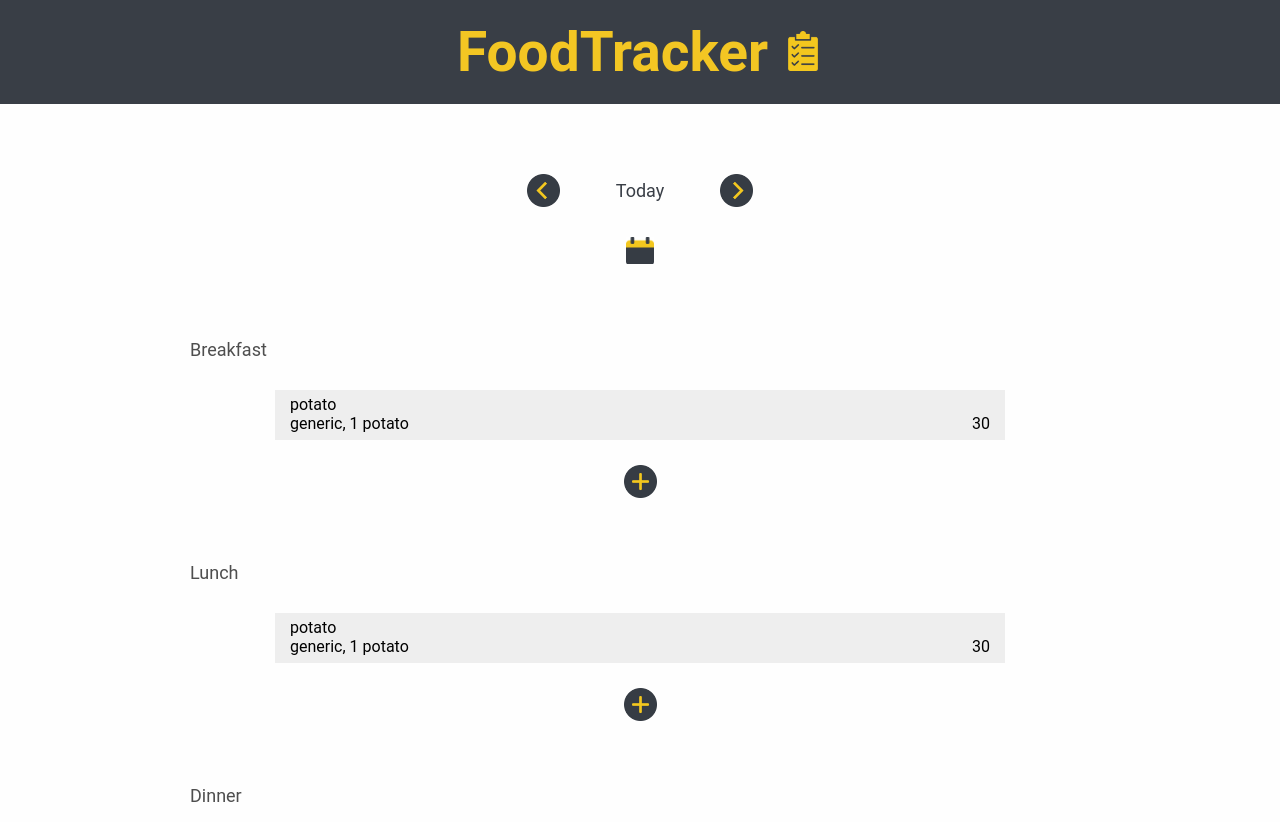
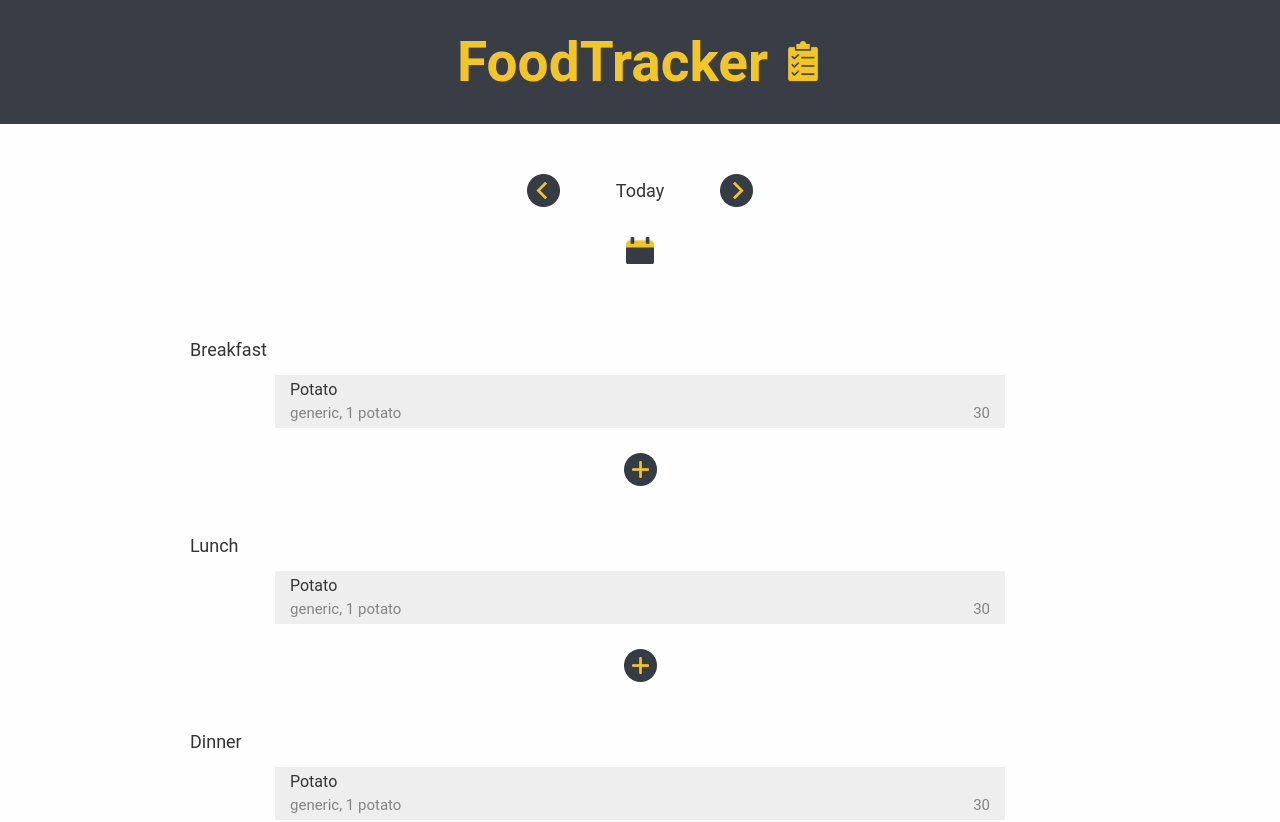
Before and after one commit to emmanuelrocha001/food-tracker, a React (Create React App) app: page / in a window 1280 px wide. Shown: the top 822 px of the page. Built offline with nearby package versions, Linux system fonts and the light colour scheme.

Commit message:
item nutrition info skeleton screen added

```diff
--- a/src/App.css
+++ b/src/App.css
@@ -34,9 +34,9 @@ html {
 
 .Header{
   background: #FEFEFE;
-  padding-top: 20px;
+  padding-top: 30px;
   z-index: 50;
-  padding-bottom: 20px;
+  padding-bottom: 30px;
   width: 100%;
   text-align: center;
   color: #35CFFF;
@@ -87,9 +87,9 @@ h1 {
   max-width: 700px;
 
   /* background: red; */
-  padding-top: 20px;
+  padding-top: 30px;
   padding-bottom: 30px;
-  margin-top: 50px;
+  margin-top: 20px;
   margin-bottom: 30px;
   display: inline-block;
   /* background: red; */
@@ -107,8 +107,8 @@ h1 {
 
   /* background: #393e46; */
   /* background: #FF7F23; */
-  font-size: large;
-  color: #393e46;
+  font-size: 18px;
+  color: #343434;
   display: inline-block;
   margin-left: 30px;
   margin-right: 30px;
@@ -145,16 +145,14 @@ h1 {
 }
 
 .LeftTitle {
-  color: #4E4E4E;
-  border-left: 0px;
-  border-width: 2px;
-  border-right: 0px;
-  border-top: 0px;
-
-  font-size: large;
+  /* background: red; */
+  /*font color*/
+  color: #343434;
+  font-size: 18px;
   margin: auto;
   text-align: left;
-  margin-bottom: 30px;
+  margin-top: 15px;
+  margin-bottom: 15px;
   width: 90%;
 }
 
@@ -168,7 +166,7 @@ h1 {
   width: 95%;
   max-width: 1000px;
   margin-bottom: 30px;
-  padding-top: 15px;
+  /* padding-top: 15px; */
 }
 
 .AddButton, .ExitButton{
@@ -205,7 +203,7 @@ h1 {
   border-left: none;
   border-right: none;
   border-top: none;
-  border-bottom: 2.25px solid #393e46;
+  border-bottom: 1.5px solid #848484;
   color: #414141;
   margin-bottom: 30px;
 
@@ -214,15 +212,6 @@ h1 {
 .SearchBar:focus {
   outline-width: 0;
 
-}
-
-.ItemContainer{
-  margin: auto;
-  background: red;
-  width: 80%;
-  display: block;
-  text-align: left;
-  background: lightgray;
 }
 
 .Item {
@@ -236,9 +225,98 @@ h1 {
   padding-top: 5px;;
   /* margin-top: 10px; */
   width: 70%;
-  height: 45px;
+  height: 48px;
+  text-align: left;
+}
 
+.ItemStatic {
+  /* background: red; */
+  /* border-radius: 20px; */
+  padding-left: 15px;
+  padding-right: 15px;
+  margin: auto;
+  margin-bottom: 10px;
+  padding-top: 5px;;
+  /* margin-top: 10px; */
+  width: 90%;
+  height: 48px;
   text-align: left;
+
+
+  border-left: none;
+  border-right: none;
+  border-top: none;
+  padding-bottom: 10px;
+  border-bottom: 2px solid #eeeeee;;
+}
+
+.MacrosContainer{
+  display: inline-block;
+  margin-top: 15px;
+  margin-bottom: 15px;
+  width: 90%;
+  height: 40px;
+  /* background: red; */
+}
+.Macro {
+  display: inline-block;
+  /* background: blue; */
+  margin-left: 20px;
+  margin-right: 20px;
+
+}
+
+.MacroGrams {
+  font-size: 16px;
+  color: #343434;
+  margin-top: 0px;
+  margin-bottom: 5px;
+
+}
+.MacroName {
+  font-size: 14px;
+  color: #848484;
+  margin-top: 0px;
+  margin-bottom: 0px;
+
+}
+
+.ItemInput {
+  margin: auto;
+  margin-top: 20px;
+  margin-bottom: 20px;
+
+  width: 90%;
+  /* height: 30px; */
+  display: inline-block;
+  border-left: none;
+  border-right: none;
+  border-top: none;
+  padding-bottom: 10px;
+  border-bottom: 2px solid #eeeeee;;
+
+  /* text-align: left; */
+  /* background: red; */
+
+}
+
+.ItemInputLeft {
+  font-size: 16px;
+  color: #343434;
+  margin: auto;
+  float: left;
+  /* margin-top: 0px; */
+  /* margin-bottom: 0px; */
+
+}
+
+.ItemInputRight {
+  font-size: 15px;
+  color: #848484;
+  float: right;
+  /* text-align: right; */
+  margin-top: 0px;
+  margin-bottom: 0px;
 }
 
 .Item:hover {
@@ -246,16 +324,19 @@ h1 {
 }
 
 .ItemName {
+  color: #343434;
+  font-size: 16px;
   padding: none;
-  margin-bottom: 0px;
+  margin-bottom: 5px;
   margin-top: 0px;
 }
 
 .ItemDescription {
-  background: green;
 }
 
 .LeftItemDescription {
+  color: #848484;
+  font-size: 15px;
   margin-bottom: 0px;
   margin-top: 0px;
   float: left;
@@ -263,6 +344,8 @@ h1 {
 }
 
 .RightItemDescription {
+  color: #848484;
+  font-size: 15px;
   margin-bottom: 0px;
   margin-top: 0px;
   /* background: purple; */
--- a/src/App.js
+++ b/src/App.js
@@ -70,6 +70,8 @@ function Meal(props){
       <div className="LeftTitle">{props.mealTitle}</div>
       <Item
         handleItemExpandScreenToggle={props.handleItemExpandScreenToggle}
+        mealName={props.mealTitle}
+        isStatic={false}
       />
 
       <img
@@ -86,9 +88,11 @@ function Meal(props){
 
 
 function Item(props){
+    if( props.isStatic === false) {
+
       return(
-    <div className="Item" onClick={props.handleItemExpandScreenToggle}>
-        <p className="ItemName">potato</p>
+        <div className="Item" onClick={() =>{props.handleItemExpandScreenToggle(props.mealName)}}>
+          <p className="ItemName">Potato</p>
           <div className="ItemDescription">
             <p className="LeftItemDescription">generic, 1 potato</p>
             <p className="RightItemDescription">30</p>
@@ -97,14 +101,66 @@ function Item(props){
 
       );
 
+    } else{
+      return(
+        <div className="ItemStatic" >
+          <p className="ItemName">Potato</p>
+          <div className="ItemDescription">
+            <p className="LeftItemDescription">generic, 1 potato</p>
+            <p className="RightItemDescription">30 cal</p>
+          </div>
+        </div>
+
+      );
     }
 
+}
+
+function Macro(props) {
+  return(
+    <div className="Macro">
+    <p className="MacroName">{props.percent}%</p>
+    <p className="MacroGrams">{props.grams} g</p>
+    <p className="MacroName">{props.name}</p>
+
+    </div>
+  );
+}
 function ItemExpandedScreen(props) {
 
   return(
     <div className="ExternalScreen">
       <img className="ExitButton" src={cross} onClick={props.handleItemExpandScreenToggle}></img>
-      <div className="LeftTitle">Item Nutrition Info Screen</div>
+      {props.showItemAddition === false && props.currentMeal !== "" &&
+        <div className="ItemInput">
+          <p className="ItemInputLeft">Meal</p>
+          <p className="ItemInputRight">{props.currentMeal}</p>
+        </div>
+      }
+      <Item
+        mealName=""
+        isStatic={true}
+      />
+      <div className="MacrosContainer">
+        <Macro name="Carbs" grams={40} percent={77}/>
+        <Macro name="Fat" grams={10} percent={20}/>
+        <Macro name="Protein" grams={2} percent={3}/>
+      </div>
+
+
+      <div className="ItemInput">
+          <p className="ItemInputLeft">Serving size</p>
+          <p className="ItemInputRight">1 Potato</p>
+      </div>
+
+      <div className="ItemInput">
+          <p className="ItemInputLeft">Number of Servings</p>
+          <p className="ItemInputRight">1</p>
+      </div>
+
+
+
+
     </div>
 
   );
@@ -122,6 +178,8 @@ function ItemAdditionScreen(props) {
       <div className="LeftTitle">Results</div>
       <Item
         handleItemExpandScreenToggle={props.handleItemExpandScreenToggle}
+        mealName=""
+        isStatic={false}
       />
 
     </div>
@@ -170,7 +228,8 @@ class App extends React.Component {
       selectedDate: new Date(),
       showItemAddition: false,
       expandItem: false,
-      userInput: ""
+      userInput: "",
+      currentMeal: ""
     }
 
 
@@ -182,7 +241,13 @@ class App extends React.Component {
 
   }
 
-  handleItemExpandScreenToggle(itemId) {
+  handleItemExpandScreenToggle(mealTitle) {
+    if(mealTitle != null && this.state.expandItem === false){
+      this.setState({
+        currentMeal: mealTitle
+      });
+    }
+
     this.setState({
       expandItem: !this.state.expandItem
     });
@@ -267,6 +332,8 @@ class App extends React.Component {
           {this.state.expandItem === true &&
             <ItemExpandedScreen
               handleItemExpandScreenToggle={this.handleItemExpandScreenToggle}
+              currentMeal={this.state.currentMeal}
+              showItemAddition={this.state.showItemAddition}
             />
           }
 
@@ -309,6 +376,8 @@ class App extends React.Component {
             {this.state.expandItem === true &&
               <ItemExpandedScreen
                 handleItemExpandScreenToggle={this.handleItemExpandScreenToggle}
+                currentMeal={this.state.currentMeal}
+                showItemAddition={this.state.showItemAddition}
               />
             }
 
```
Lines whose indentation alone changed are shown as unchanged.
